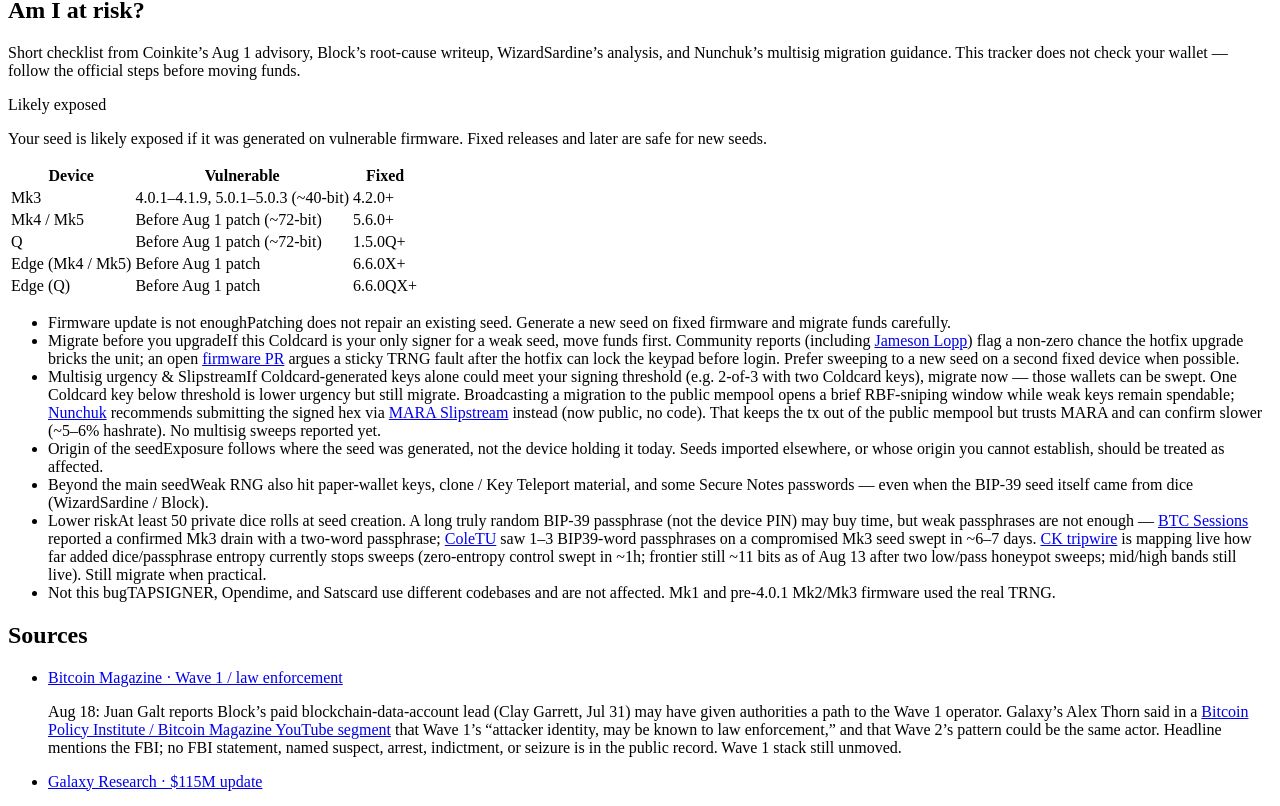
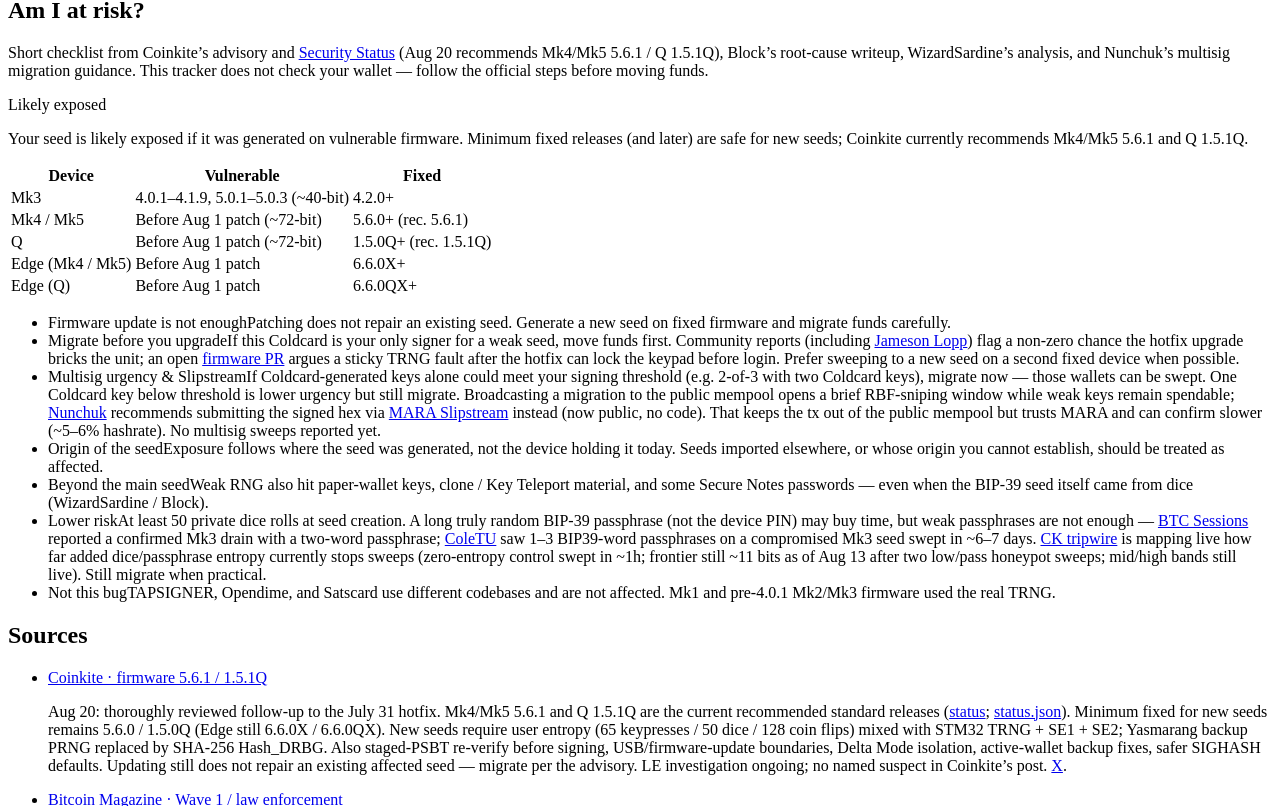
Before and after one commit to SamSamskies/coldcard-hack-tracker, a React (Vite) app: page / in a window 1280 px wide. Shown: the part 10434-11240 px from the top of the page. Built offline with nearby package versions, Linux system fonts and the light colour scheme; the HTML template or start-up script is replaced by a standard one.

Commit message:
chore: update incident sources with new Coinkite firmware details and clarify recommended versions in Risk Checklist

```diff
--- a/src/components/RiskChecklist.tsx
+++ b/src/components/RiskChecklist.tsx
@@ -9,12 +9,12 @@
   {
     device: 'Mk4 / Mk5',
     vulnerable: 'Before Aug 1 patch (~72-bit)',
-    fixed: '5.6.0+',
+    fixed: '5.6.0+ (rec. 5.6.1)',
   },
   {
     device: 'Q',
     vulnerable: 'Before Aug 1 patch (~72-bit)',
-    fixed: '1.5.0Q+',
+    fixed: '1.5.0Q+ (rec. 1.5.1Q)',
   },
   {
     device: 'Edge (Mk4 / Mk5)',
@@ -67,7 +67,9 @@
           Am I at risk?
         </h2>
         <p className="risk-lede">
-          Short checklist from Coinkite’s Aug 1 advisory, Block’s root-cause
+          Short checklist from Coinkite’s advisory and{' '}
+          <a href="https://coldcard.com/security/status">Security Status</a>{' '}
+          (Aug 20 recommends Mk4/Mk5 5.6.1 / Q 1.5.1Q), Block’s root-cause
           writeup, WizardSardine’s analysis, and Nunchuk’s multisig migration
           guidance. This tracker does not check your wallet — follow the
           official steps before moving funds.
@@ -78,7 +80,8 @@
         <span className="risk-point-label">Likely exposed</span>
         <p className="risk-point-text">
           Your seed is likely exposed if it was generated on vulnerable firmware.
-          Fixed releases and later are safe for new seeds.
+          Minimum fixed releases (and later) are safe for new seeds; Coinkite
+          currently recommends Mk4/Mk5 5.6.1 and Q 1.5.1Q.
         </p>
         <div className="risk-firmware-wrap">
           <table className="risk-firmware-table">
--- a/src/data/incident.ts
+++ b/src/data/incident.ts
@@ -393,6 +393,11 @@
 /** Primary public writeups for the sweep and the firmware issue. */
 export const SOURCES = [
   {
+    label: 'Coinkite · firmware 5.6.1 / 1.5.1Q',
+    note: 'Aug 20: thoroughly reviewed follow-up to the July 31 hotfix. Mk4/Mk5 5.6.1 and Q 1.5.1Q are the current recommended standard releases ([status](https://coldcard.com/security/status); [status.json](https://coldcard.com/security/status.json)). Minimum fixed for new seeds remains 5.6.0 / 1.5.0Q (Edge still 6.6.0X / 6.6.0QX). New seeds require user entropy (65 keypresses / 50 dice / 128 coin flips) mixed with STM32 TRNG + SE1 + SE2; Yasmarang backup PRNG replaced by SHA-256 Hash_DRBG. Also staged-PSBT re-verify before signing, USB/firmware-update boundaries, Delta Mode isolation, active-wallet backup fixes, safer SIGHASH defaults. Updating still does not repair an existing affected seed — migrate per the advisory. LE investigation ongoing; no named suspect in Coinkite’s post. [X](https://x.com/COLDCARDwallet/status/2090459345301488071).',
+    url: 'https://blog.coinkite.com/coldcard-security-update-5.6.1-1.5.1q/',
+  },
+  {
     label: 'Bitcoin Magazine · Wave 1 / law enforcement',
     note: 'Aug 18: Juan Galt reports Block’s paid blockchain-data-account lead (Clay Garrett, Jul 31) may have given authorities a path to the Wave 1 operator. Galaxy’s Alex Thorn said in a [Bitcoin Policy Institute / Bitcoin Magazine YouTube segment](https://www.youtube.com/watch?v=XlvsJblW4Sg) that Wave 1’s “attacker identity, may be known to law enforcement,” and that Wave 2’s pattern could be the same actor. Headline mentions the FBI; no FBI statement, named suspect, arrest, indictment, or seizure is in the public record. Wave 1 stack still unmoved.',
     url: 'https://bitcoinmagazine.com/technical/hunting-down-the-coldcard-hacker-wave-1-thief-may-be-known-to-fbi',
@@ -489,7 +494,7 @@
   },
   {
     label: 'Coinkite advisory',
-    note: 'Official guidance (updated Aug 1): who is exposed, fixed firmware versions, and migration steps.',
+    note: 'Official guidance (updated Aug 1): who is exposed, minimum fixed firmware versions, and migration steps. Live matrix / recommended releases: [Security Status](https://coldcard.com/security/status). Aug 20 follow-up release is 5.6.1 / 1.5.1Q.',
     url: 'https://blog.coinkite.com/coldcard-mk3-seed-generation-warning/',
   },
   {
```
